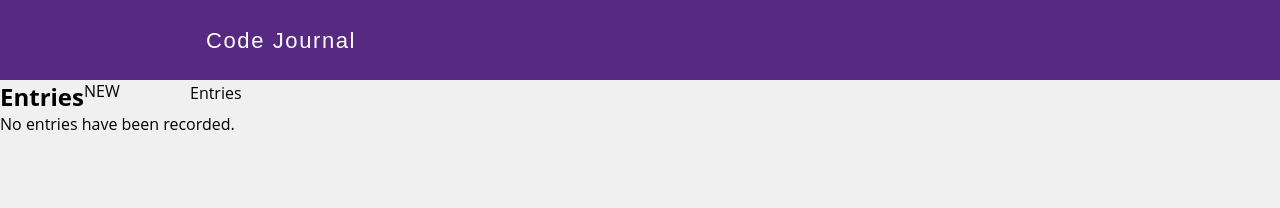
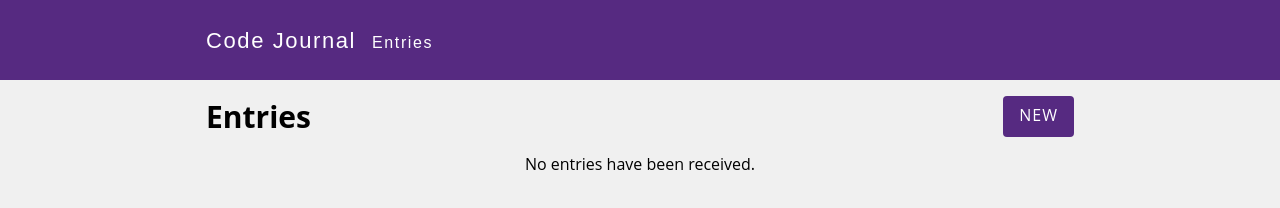
Before and after one commit to j-alejandro-araujo/code-journal, a website: page index.html in a window 1280 px wide. Both pictures are taken after a click on the link "Entries". Drawn offline with Linux system fonts and the light colour scheme.

Commit message:
Completed issue-2-user-can-view-entries.

```diff
--- a/css/layout.css
+++ b/css/layout.css
@@ -1,6 +1,6 @@
-/* .hidden {
+.hidden {
   display: none !important;
-} */
+}
 
 #entry-background {
   display: none;
--- a/css/styles.css
+++ b/css/styles.css
@@ -9,12 +9,31 @@ body {
 }
 
 nav {
+  display: flex;
   width: 100%;
 }
 
 ul {
   list-style-type: none;
   padding: 0;
+}
+
+li {
+  padding-top: 1rem;
+  padding-bottom: 1rem;
+}
+
+.entry-photos > img {
+  width: 100%;
+  border-radius: 0.5rem;
+  padding-left: 1rem;
+  padding-right: 1rem;
+  padding-bottom: 2rem;
+}
+
+.column-half > p {
+  padding: 0 1rem;
+  font-size: 16px;
 }
 
 .container {
@@ -45,7 +64,7 @@ ul {
   margin: 0 1rem;
 }
 
-#entry-background {
+#main-background {
   min-height: 100vh;
   max-width: 900px;
   margin: 0 auto;
@@ -97,7 +116,6 @@ ul {
 
 #image {
   width: 100%;
-  height: 35vh;
   border-radius: 0.25rem;
   object-fit: cover;
 }
@@ -123,9 +141,57 @@ ul {
   margin-left: auto;
 }
 
-.submit:hover {
+#new-entry {
+  color: white;
+  background-color: #562a81;
+  font-size: 16px;
+  letter-spacing: 1px;
+  border: none;
+  border-radius: 0.25rem;
+  padding: 0.5rem 1rem;
+  margin-left: auto;
+}
+
+.submit:active,
+#new-entry:active {
   background-color: #985dd4;
+}
+
+.submit:hover,
+#new-entry:hover {
   cursor: pointer;
+}
+
+#entries-link {
+  color: white;
+  padding-top: 2.1rem;
+  font-family: "Proza Libre", sans-serif;
+  font-size: 16px;
+  letter-spacing: 0.1rem;
+}
+
+#entries-link:hover {
+  cursor: pointer;
+}
+
+#entries-header {
+  font-size: 30px;
+}
+
+.space-between {
+  justify-content: space-between;
+  padding: 1rem;
+}
+
+.no-entries-text {
+  width: 100%;
+  display: flex;
+  justify-content: center;
+}
+
+#entries-width {
+  margin: 0 auto;
+  max-width: 900px;
 }
 
 @media screen and (min-width: 768px) {
--- a/index.html
+++ b/index.html
@@ -20,13 +20,13 @@
       <div class="container">
         <nav>
           <p id="code-journal-header">Code Journal</p>
-          <a class="header-link" data-view="entries">Entries</a>
+          <a id="entries-link" data-view="entries">Entries</a>
         </nav>
       </div>
     </div>
   </header>
   <main>
-    <div data-view="entry-form" id="entry-background" class="view-tab hidden">
+    <div data-view="entry-form" id="main-background" class="view-tab">
       <form id="form">
         <h3 class="new-entry-header">New Entry</h3>
         <div class="row" id="two-column">
@@ -50,14 +50,14 @@
       </form>
     </div> <!-- entry form closing div -->
 
-    <div data-view="entries" class="view-tab hidden">
+    <div data-view="entries" class="view-tab hidden" id="entries-width">
       <div class="space-between row">
-        <h2 id="entry-header">Entries</h2>
+        <h2 id="entries-header">Entries</h2>
         <a id="new-entry" data-view="entry-form">NEW</a>
       </div>
       <div class="row">
-        <div class="column-full text-cen">
-          <p class="hidden">No entries have been recorded.</p>
+        <div class="no-entries-text text-center">
+          <p class="hidden">No entries have been received.</p>
         </div>
       </div>
       <ul class="entries-list">
--- a/js/main.js
+++ b/js/main.js
@@ -1,12 +1,13 @@
 const $photoUrlInput = document.querySelector('#photo-url');
 const $photoPreview = document.querySelector('#image');
+const $entryList = document.querySelector('.entries-list');
 
 $photoUrlInput.addEventListener('input', () => {
   const imageUrl = $photoUrlInput.value;
   $photoPreview.src = imageUrl;
 });
 
-const $form = document.querySelector('#new-entry');
+const $form = document.querySelector('#form');
 const $titleInput = document.querySelector('#title');
 const $notesInput = document.querySelector('#notes');
 
@@ -17,7 +18,7 @@ $form.addEventListener('submit', event => {
     entryId: data.nextEntryId,
     title: $titleInput.value,
     notes: $notesInput.value,
-    imageURL: $photoUrlInput.value
+    photo: $photoUrlInput.value
   };
 
   data.nextEntryId++;
@@ -36,7 +37,7 @@ $form.addEventListener('submit', event => {
 function renderEntry(entry) {
   const $listEntry = document.createElement('li');
   $listEntry.setAttribute('class', 'row');
-  $listEntry.setAttribute('data-entry-id', entry.entryid);
+  $listEntry.setAttribute('data-entry-id', entry.entryId);
 
   const $photoDiv = document.createElement('div');
   const $image = document.createElement('img');
@@ -63,51 +64,53 @@ function renderEntry(entry) {
   return $listEntry;
 }
 
-const $entryList = document.querySelector('ul');
-
 document.addEventListener('DOMContentLoaded', () => {
   for (let i = 0; i < data.entries.length; i++) {
     $entryList.appendChild(renderEntry(data.entries[i]));
   }
+
+  viewSwap(data.view);
+  toggleNoEntries();
 });
 
-const $noEntries = document.querySelector('div[data-view=entries].text-cen p');
+const $noEntries = document.querySelector('div[data-view=entries] .text-center p');
 
 function toggleNoEntries() {
-  if ($noEntries.classList.contains('hidden')) {
+  if (data.entries.length === 0) {
     $noEntries.classList.remove('hidden');
   } else {
     $noEntries.classList.add('hidden');
   }
 }
 
-let $view = document.querySelector('div[data-view="entries]');
-let $oldView = document.querySelector('div[data-view="entry-form"');
-
 function viewSwap(view) {
   if (view === 'entries') {
+    var $view = document.querySelector('div[data-view="entries"]');
     $view.setAttribute('class', '');
     data.view = view;
+    var $oldView = document.querySelector('div[data-view="entry-form"]');
     $oldView.setAttribute('class', 'hidden');
   } else {
-    $view = document.querySelector('div[data-view="entry-form"');
-    $view.setAttribute = ('class', '');
+    $view = document.querySelector('div[data-view="entry-form"]');
+    $view.setAttribute('class', '');
     data.view = view;
     $oldView = document.querySelector('div[data-view="entries"');
     $oldView.setAttribute('class', 'hidden');
   }
 }
 
-const $entriesAnchor = document.querySelector('.header-link');
+const $entriesAnchor = document.querySelector('#entries-link');
 
-$entriesAnchor.addEventListener('click', () => {
-  const viewTarget = $entriesAnchor.getAttribute('ada-view');
+$entriesAnchor.addEventListener('click', event => {
+  event.preventDefault();
+  const viewTarget = $entriesAnchor.getAttribute('data-view');
   viewSwap(viewTarget);
 });
 
 const $entriesFormAnchor = document.querySelector('#new-entry');
 
-$entriesFormAnchor.addEventListener('click', () => {
+$entriesFormAnchor.addEventListener('click', event => {
+  event.preventDefault();
   const viewTarget = $entriesFormAnchor.getAttribute('data-view');
   viewSwap(viewTarget);
 });
```
